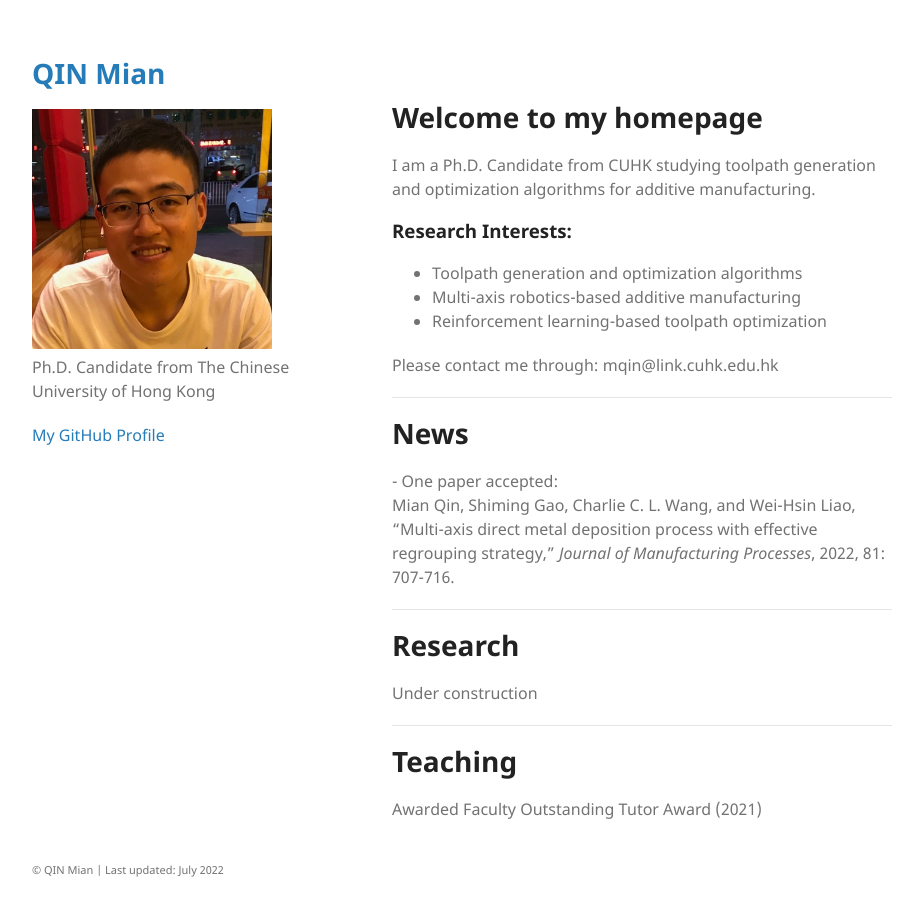
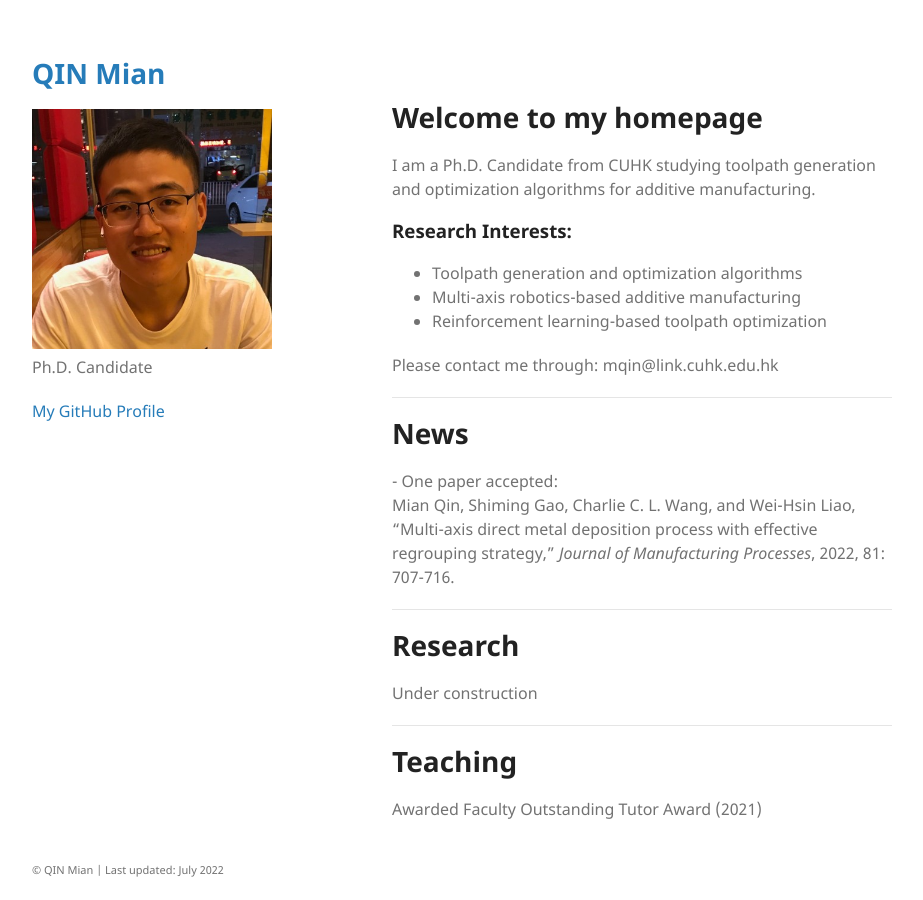
Before and after one commit to mqincuhk/mqincuhk.github.io, a Jekyll site: the page built from index.md, in a window 1280 px wide. Shown: the whole page, without its empty margins (178-1101 px from the left). Built offline with Jekyll 4.4.1, drawn with Linux system fonts in a browser that asks for light colours; a script that is not in the unit is left out.

Commit message:
Update _config.yml

```diff
--- a/_config.yml
+++ b/_config.yml
@@ -1,4 +1,4 @@
 title: QIN Mian
 logo: /assets/img/photo.jpg
-description: Ph.D. Candidate from The Chinese University of Hong Kong
+description: Ph.D. Candidate
 theme: jekyll-theme-minimal
```
